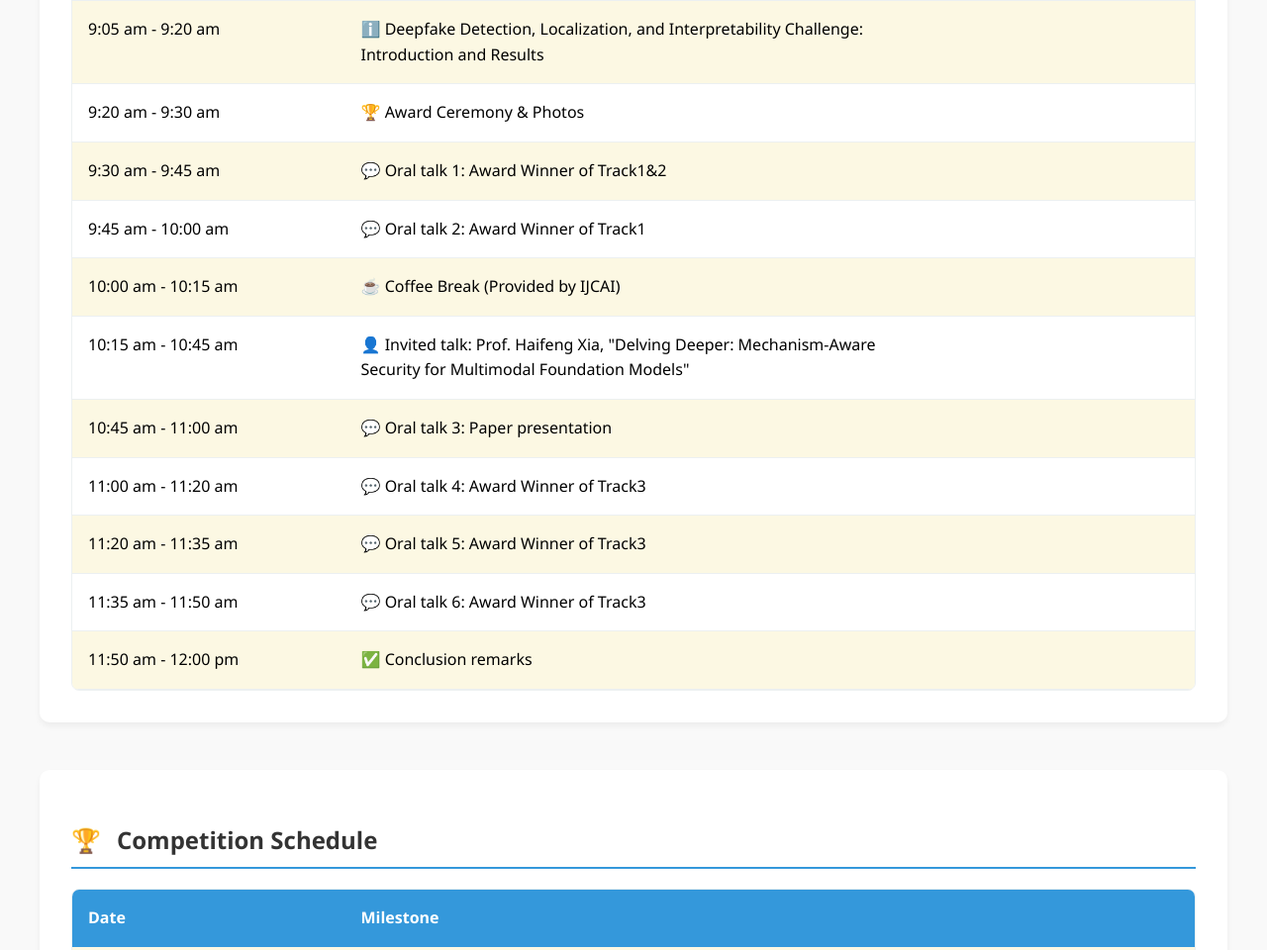
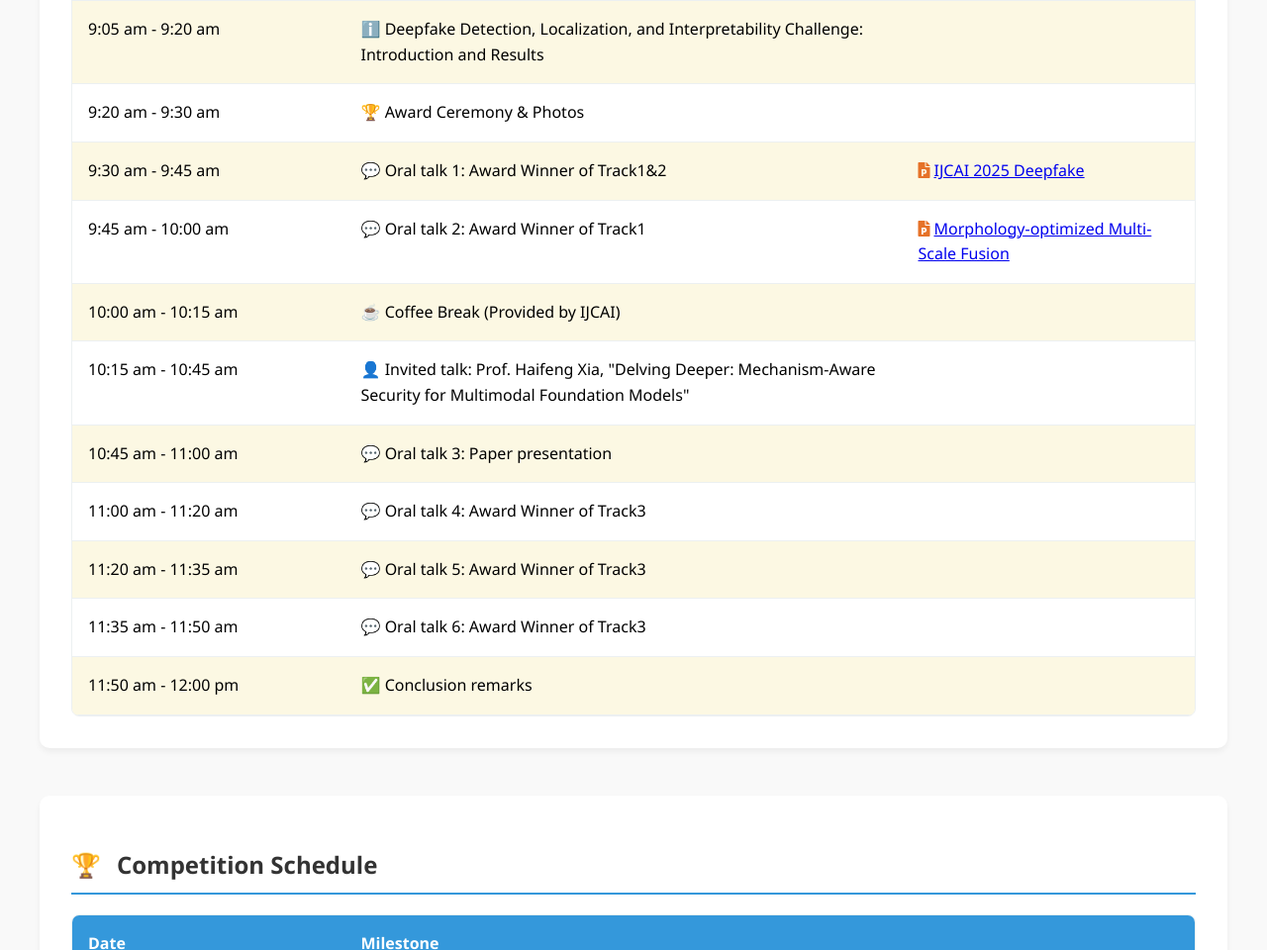
Before and after one commit to deepfake-workshop-ijcai2025/main, a plain HTML site: page schedule.html in a window 1280 px wide. Shown: the part 1536-2496 px from the top of the page at 99% size. Drawn offline with Linux system fonts and the light colour scheme.

Commit message:
Update schedule.html

```diff
--- a/schedule.html
+++ b/schedule.html
@@ -123,10 +123,16 @@
                 <div class="table-row upcoming">
                     <div class="date-col">9:30 am - 9:45 am</div>
                     <div class="event-col">💬 Oral talk 1: Award Winner of Track1&2</div>
+                    <a href="ppt/IJCAI2025Deepfake.pdf" target="_blank" style="margin-left:12px;">
+                        <i class="fas fa-file-powerpoint" style="color:#e67228; margin-right:4px;"></i>IJCAI 2025 Deepfake
+                    </a>
                 </div>
                 <div class="table-row">
                     <div class="date-col">9:45 am - 10:00 am</div>
                     <div class="event-col">💬 Oral talk 2: Award Winner of Track1</div>
+                     <a href="ppt/IJCAI workshop oral talk.pdf" target="_blank" style="margin-left:12px;">
+                        <i class="fas fa-file-powerpoint" style="color:#e67228; margin-right:4px;"></i>Morphology-optimized Multi-Scale Fusion
+                    </a>
                 </div>
                 <div class="table-row upcoming">
                     <div class="date-col">10:00 am - 10:15 am</div>
```
